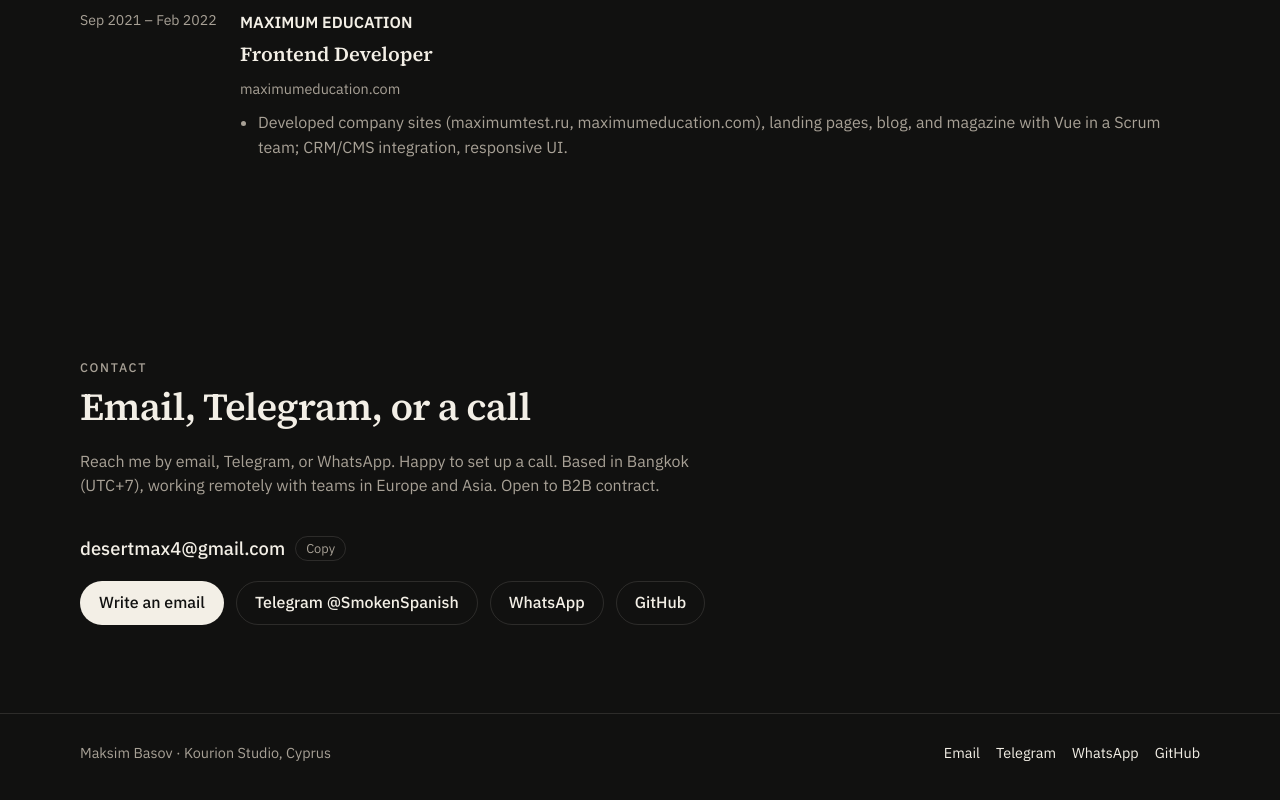
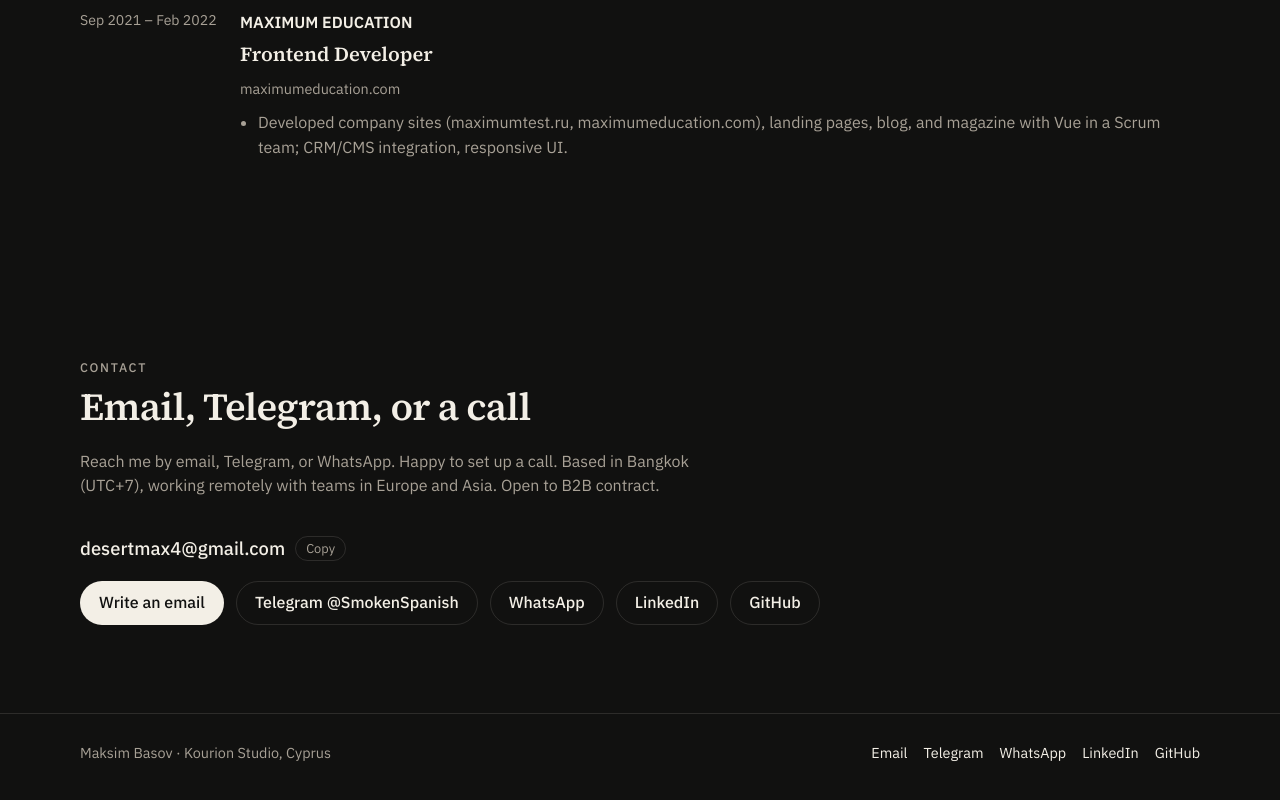
Before and after one commit to SmokenSpanish/SmokenSpanish.github.io, a React (Vite) app: page / in a window 1280 px wide. Shown: the part 10220-11020 px from the top of the page. Built offline with nearby package versions, Linux system fonts and the light colour scheme.

Commit message:
Add LinkedIn to contacts and CV.

```diff
--- a/src/components/Footer.tsx
+++ b/src/components/Footer.tsx
@@ -14,6 +14,9 @@ export function Footer() {
           <a href={site.whatsappUrl} target="_blank" rel="noreferrer">
             WhatsApp
           </a>
+          <a href={site.linkedinUrl} target="_blank" rel="noreferrer">
+            LinkedIn
+          </a>
           <a href={site.githubUrl} target="_blank" rel="noreferrer">
             GitHub
           </a>
--- a/src/data/site.ts
+++ b/src/data/site.ts
@@ -6,6 +6,7 @@ export const site = {
   telegramUrl: 'https://t.me/SmokenSpanish',
   telegramHandle: '@SmokenSpanish',
   whatsappUrl: 'https://wa.me/79859071865',
+  linkedinUrl: 'https://www.linkedin.com/in/maksim-basov-b5473744b/',
   githubUrl: 'https://github.com/SmokenSpanish',
   githubLabel: 'github.com/SmokenSpanish',
   cvPdf: 'Maksim-Basov-CV.pdf',
--- a/src/pages/HomePage.tsx
+++ b/src/pages/HomePage.tsx
@@ -77,6 +77,9 @@ export function HomePage() {
             <a className="btn btn--ghost" href={site.whatsappUrl} target="_blank" rel="noreferrer">
               WhatsApp
             </a>
+            <a className="btn btn--ghost" href={site.linkedinUrl} target="_blank" rel="noreferrer">
+              LinkedIn
+            </a>
             <a className="btn btn--ghost" href={site.githubUrl} target="_blank" rel="noreferrer">
               GitHub
             </a>
--- a/src/pages/ResumePage.tsx
+++ b/src/pages/ResumePage.tsx
@@ -22,6 +22,9 @@ export function ResumePage() {
             <a href={site.telegramUrl}>Telegram {site.telegramHandle}</a>
             <a href={site.whatsappUrl} target="_blank" rel="noreferrer">
               WhatsApp
+            </a>
+            <a href={site.linkedinUrl} target="_blank" rel="noreferrer">
+              LinkedIn
             </a>
             <a href={site.githubUrl} target="_blank" rel="noreferrer">
               {site.githubLabel}
```
Also changed, not shown: resume/en/Maksim-Basov-CV.md (+1 -0 lines), resume/ru/Maksim-Basov-CV.md (+1 -0 lines), 17 other files (tests, documents, lock files or other folders).
